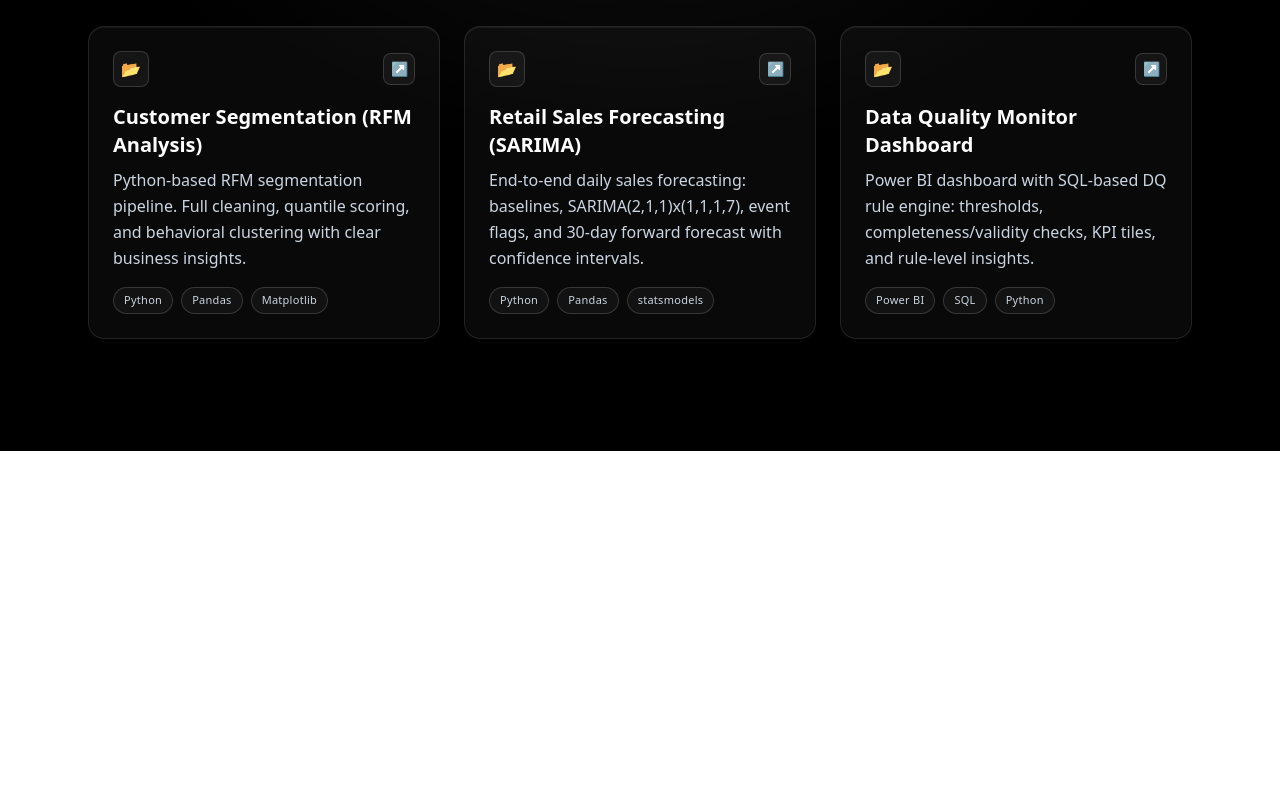
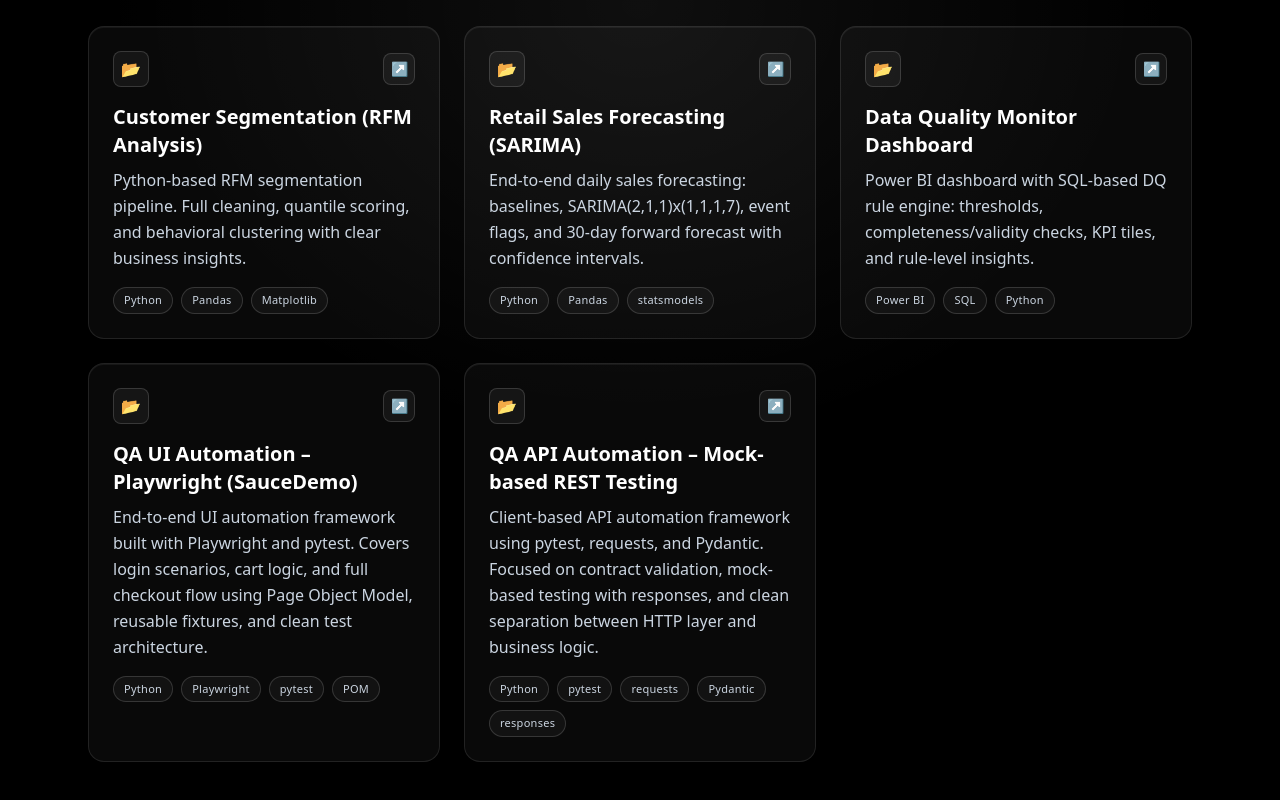
Before and after one commit to arsdmm/my-portfolio, a React (Vite) app: page / in a window 1280 px wide. Shown: the part 2935-3735 px from the top of the page. Before the commit the page ends 3386 px from the top, so only its background shows below. Built offline with nearby package versions, Linux system fonts and the light colour scheme.

Commit message:
added 2 more projects

```diff
--- a/src/Components/Projects.jsx
+++ b/src/Components/Projects.jsx
@@ -180,6 +180,20 @@ function ProjectsGrid() {
       stack: ["Power BI", "SQL", "Python"],
       demo: "https://github.com/arsdmm/Data-Quality-Business-Insights.git",
     },
+    {
+      title: "QA UI Automation – Playwright (SauceDemo)",
+      desc:
+        "End-to-end UI automation framework built with Playwright and pytest. Covers login scenarios, cart logic, and full checkout flow using Page Object Model, reusable fixtures, and clean test architecture.",
+      stack: ["Python", "Playwright", "pytest", "POM"],
+      demo: "https://github.com/arsdmm/QA-playwright-saucedemo.git",
+    },
+    {
+      title: "QA API Automation – Mock-based REST Testing",
+      desc:
+        "Client-based API automation framework using pytest, requests, and Pydantic. Focused on contract validation, mock-based testing with responses, and clean separation between HTTP layer and business logic.",
+      stack: ["Python", "pytest", "requests", "Pydantic", "responses"],
+      demo: "https://github.com/arsdmm/QA-api-automation-reqres.git",
+    },
   ];
 
   const grid = {
```
